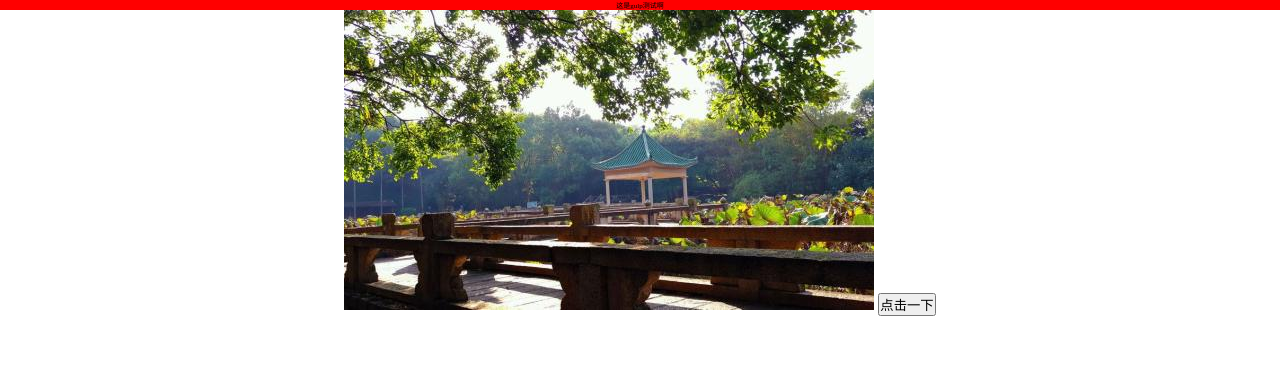
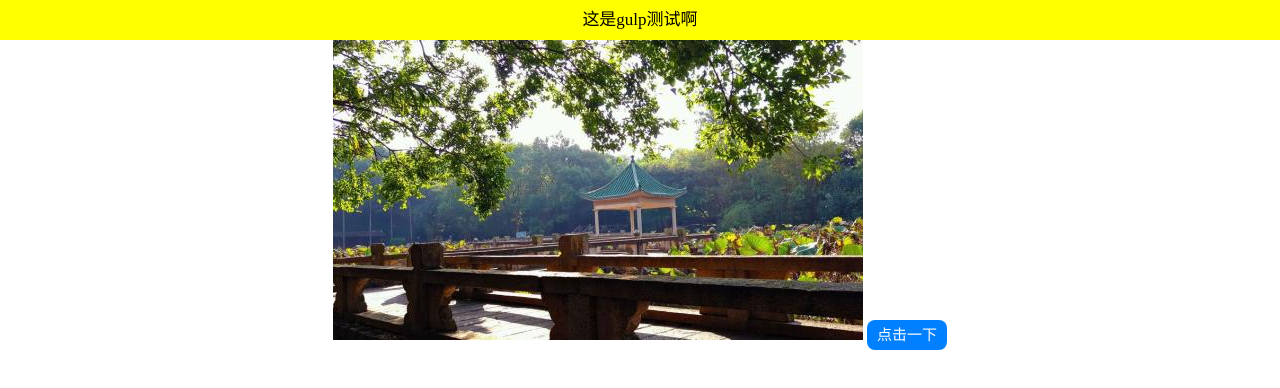
Before and after one commit to jianyixing/gulp_test, a website: page src/html/index.html in a window 1280 px wide. Both pictures are taken after a click on the button "点击一下". Drawn offline with Linux system fonts and the light colour scheme.

Commit message:
第三次提交 2019/9/24 16:38

```diff
--- a/package.json
+++ b/package.json
@@ -1,5 +1,6 @@
 {
   "devDependencies": {
+    "del": "^5.1.0",
     "gulp": "^3.9.1",
     "gulp-connect": "^5.7.0",
     "gulp-htmlmin": "^5.0.1",
--- a/src/css/index.css
+++ b/src/css/index.css
@@ -10,6 +10,23 @@ div{
     text-align: center;
 }
 p{
-    background: red;
-    font-size: 7px;
+    background: yellow;
+    height: 40px;
+    line-height: 40px;
+    font-size: 17px;
 }
+
+#btn{
+    width:80px;
+    height:30px;
+    font-size: 15px;
+    background-color: #0080ff;
+    color:#fff;
+    text-align: center;
+    line-height: 30px;
+    border:0;
+    border-radius: 8px;
+    cursor:pointer;
+    transition: 1s all linear;
+    outline:none;
+}
--- a/src/js/index.js
+++ b/src/js/index.js
@@ -1,6 +1,14 @@
 window.onload = function() {
     var btn = document.getElementById("btn");
-    btn.addEventListener("click",function(){
-        console.log("点击了啦啦啦");
-    })
+    btn.addEventListener("click",function(ev){
+        var targ = ev.target | window.event.srcElement;
+        btn.style.backgroundColor = "yellow";
+        btn.style.transform = 'rotate(360deg)';
+        var timeflag1 = setTimeout(function(){
+            btn.style.backgroundColor = "#0080ff";
+            btn.style.transform = 'rotate(0deg)';
+            clearTimeout(timeflag1);
+            timeflag1 = null;
+        },1000);
+    });
 }
```
Also changed, not shown: gulpfile.js (+19 -6 lines), src/html/index.html (+0 -1 lines), dist/css/index.css, dist/index.html, dist/js/index.js.
